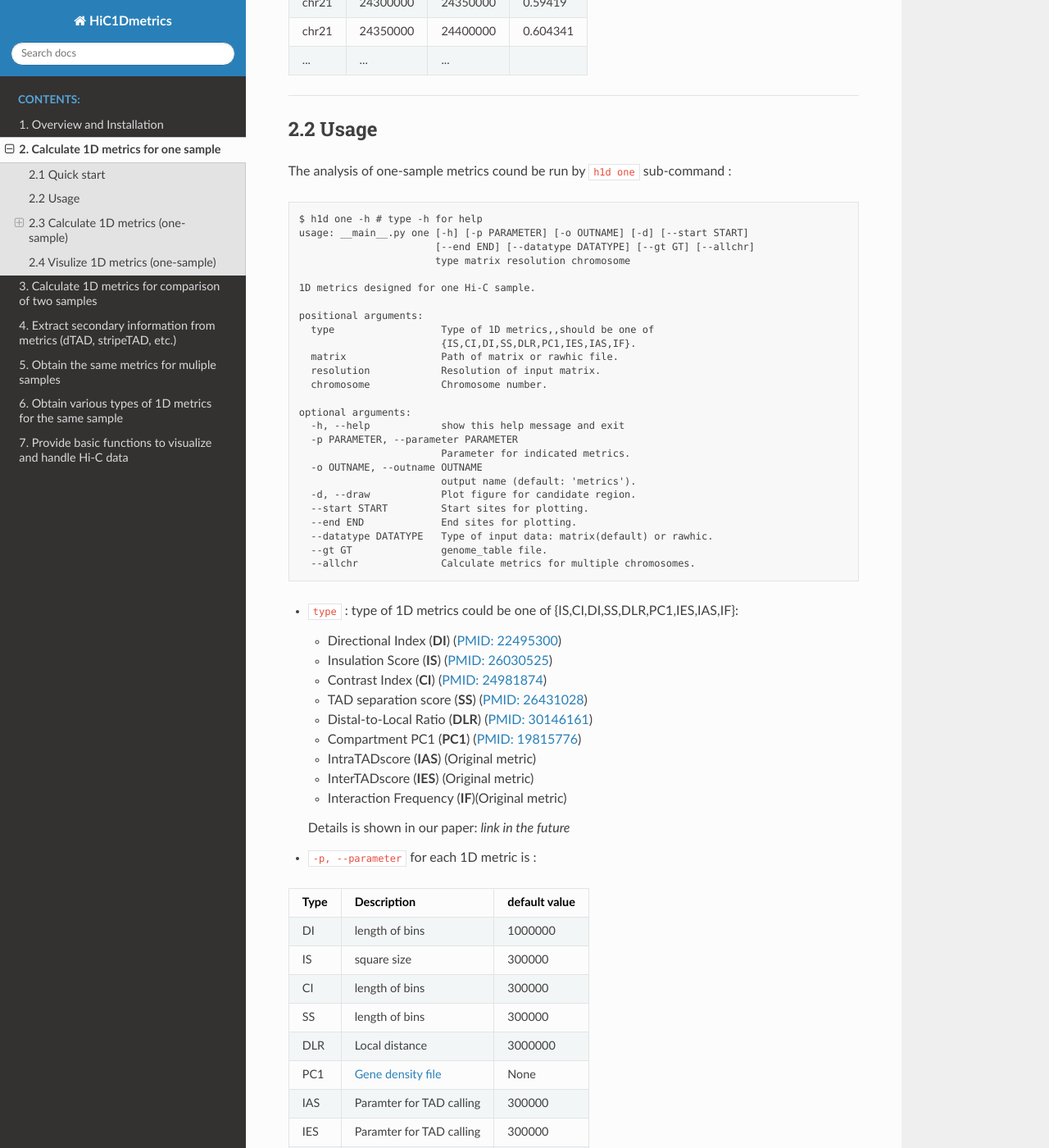
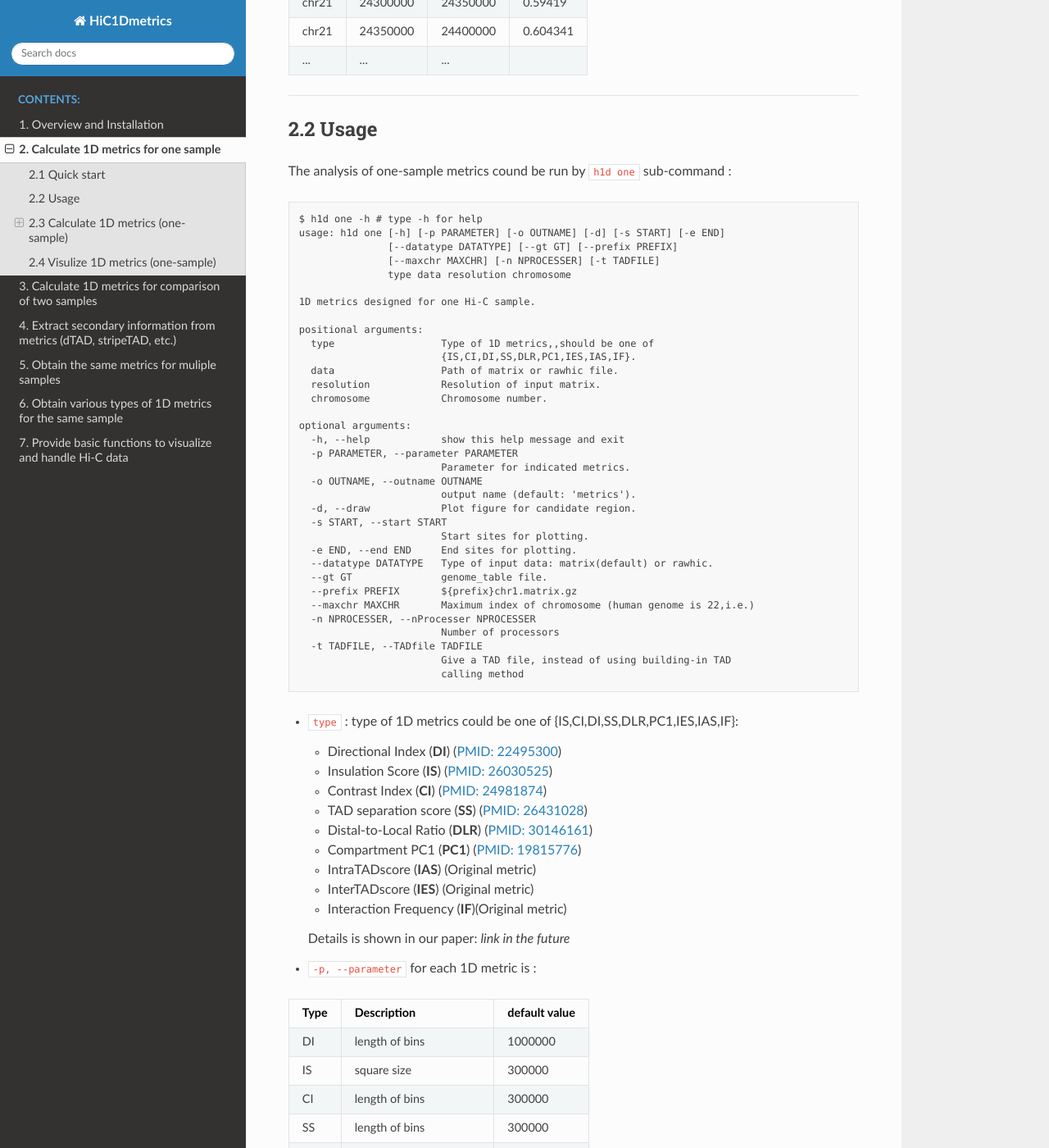
Before and after one commit to wangjk321/H1D_documents, a Sphinx documentation site: the page built from source/onesample.md, in a window 1280 px wide and 1400 px high, scrolled down 397 px. Shown: the whole window at 82% size. Built offline with Sphinx 7.4.7 and the Read the Docs theme 2.0.0, drawn with Linux system fonts in a browser that asks for light colours; some of the changed text lies outside the part shown.

Commit message:
add TADfile

````diff
--- a/source/onesample.md
+++ b/source/onesample.md
@@ -23,16 +23,17 @@ The analysis of one-sample metrics cound be run by `h1d one` sub-command :
 
 ```
 $ h1d one -h # type -h for help
-usage: __main__.py one [-h] [-p PARAMETER] [-o OUTNAME] [-d] [--start START]
-                       [--end END] [--datatype DATATYPE] [--gt GT] [--allchr]
-                       type matrix resolution chromosome
+usage: h1d one [-h] [-p PARAMETER] [-o OUTNAME] [-d] [-s START] [-e END]
+               [--datatype DATATYPE] [--gt GT] [--prefix PREFIX]
+               [--maxchr MAXCHR] [-n NPROCESSER] [-t TADFILE]
+               type data resolution chromosome
 
 1D metrics designed for one Hi-C sample.
 
 positional arguments:
   type                  Type of 1D metrics,,should be one of
                         {IS,CI,DI,SS,DLR,PC1,IES,IAS,IF}.
-  matrix                Path of matrix or rawhic file.
+  data                  Path of matrix or rawhic file.
   resolution            Resolution of input matrix.
   chromosome            Chromosome number.
 
@@ -43,11 +44,18 @@ optional arguments:
   -o OUTNAME, --outname OUTNAME
                         output name (default: 'metrics').
   -d, --draw            Plot figure for candidate region.
-  --start START         Start sites for plotting.
-  --end END             End sites for plotting.
+  -s START, --start START
+                        Start sites for plotting.
+  -e END, --end END     End sites for plotting.
   --datatype DATATYPE   Type of input data: matrix(default) or rawhic.
   --gt GT               genome_table file.
-  --allchr              Calculate metrics for multiple chromosomes.
+  --prefix PREFIX       ${prefix}chr1.matrix.gz
+  --maxchr MAXCHR       Maximum index of chromosome (human genome is 22,i.e.)
+  -n NPROCESSER, --nProcesser NPROCESSER
+                        Number of processors
+  -t TADFILE, --TADfile TADFILE
+                        Give a TAD file, instead of using building-in TAD
+                        calling method
 ```
 
 - `type` : type of 1D metrics could be one of {IS,CI,DI,SS,DLR,PC1,IES,IAS,IF}:
@@ -79,6 +87,8 @@ optional arguments:
   | IF   | FDR threshold                                                | 0.05          |
 
   Note !! : The sign of PC1 value is arbitrary unless provide a geneDensity file.
+
+- `-t TADFILE`, specify a TAD file (.bed format) to replace the built-in TAD calling method.
 
 ## 2.3 Calculate 1D metrics (one-sample)
 
````
